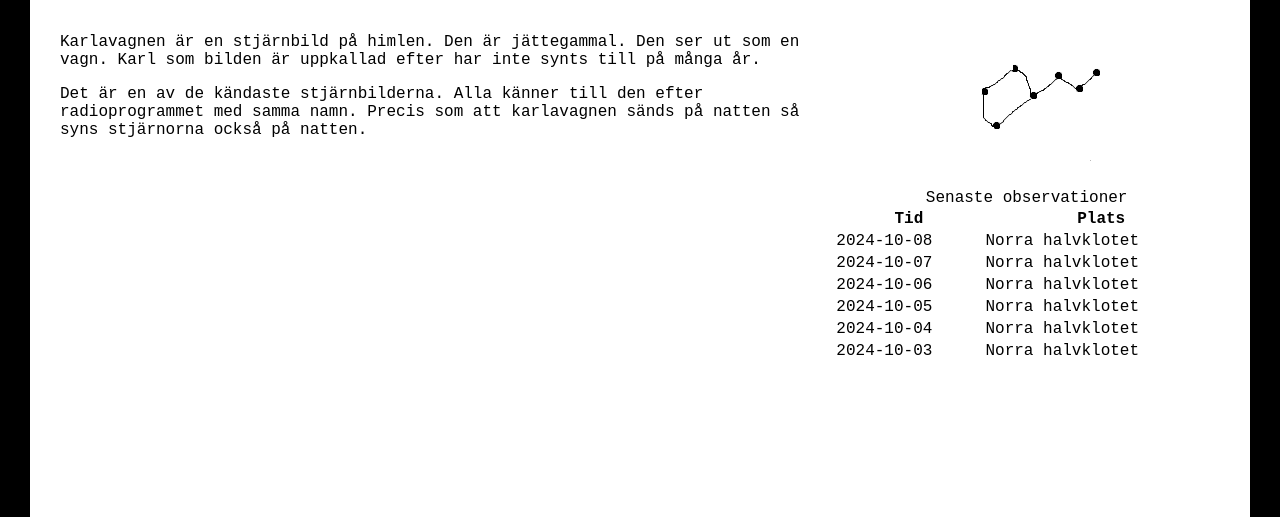
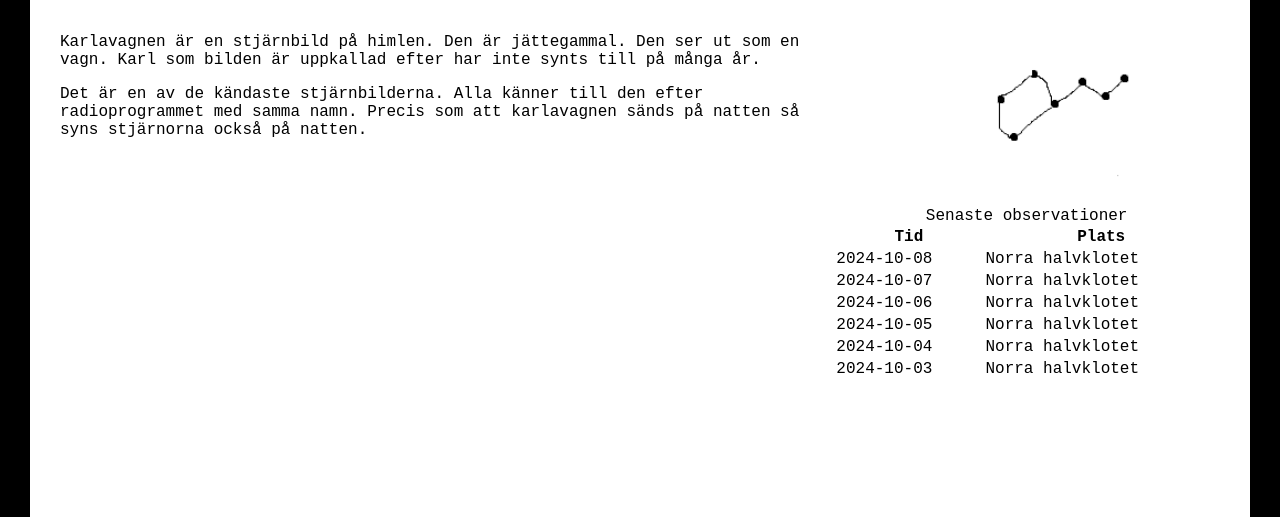
Before and after one commit to benjamin762/Karlavagnen, a plain HTML site: page index.html in a window 1280 px wide. Shown: the part 1059-1576 px from the top of the page. Drawn offline with Linux system fonts and the light colour scheme.

Commit message:
Clamp på¨bildernas storlek.

```diff
--- a/style.css
+++ b/style.css
@@ -69,6 +69,10 @@ article, section {
 
     min-height: 90vh;
 }
+article img {
+    width: clamp(50px, 100%, 600px);
+    height: auto;
+}
 
 /* Grid-layout på surfplatta och dator. */
 @media (width > 425px) {
```
